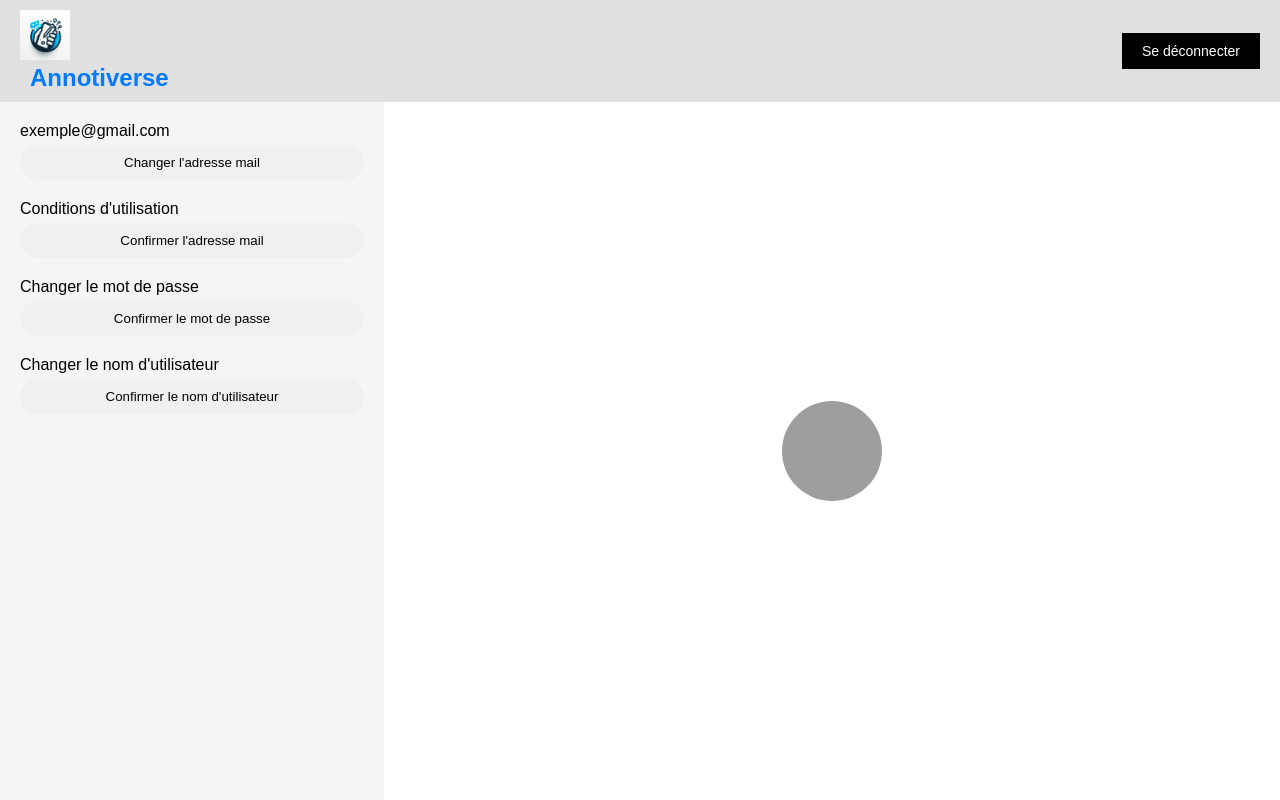
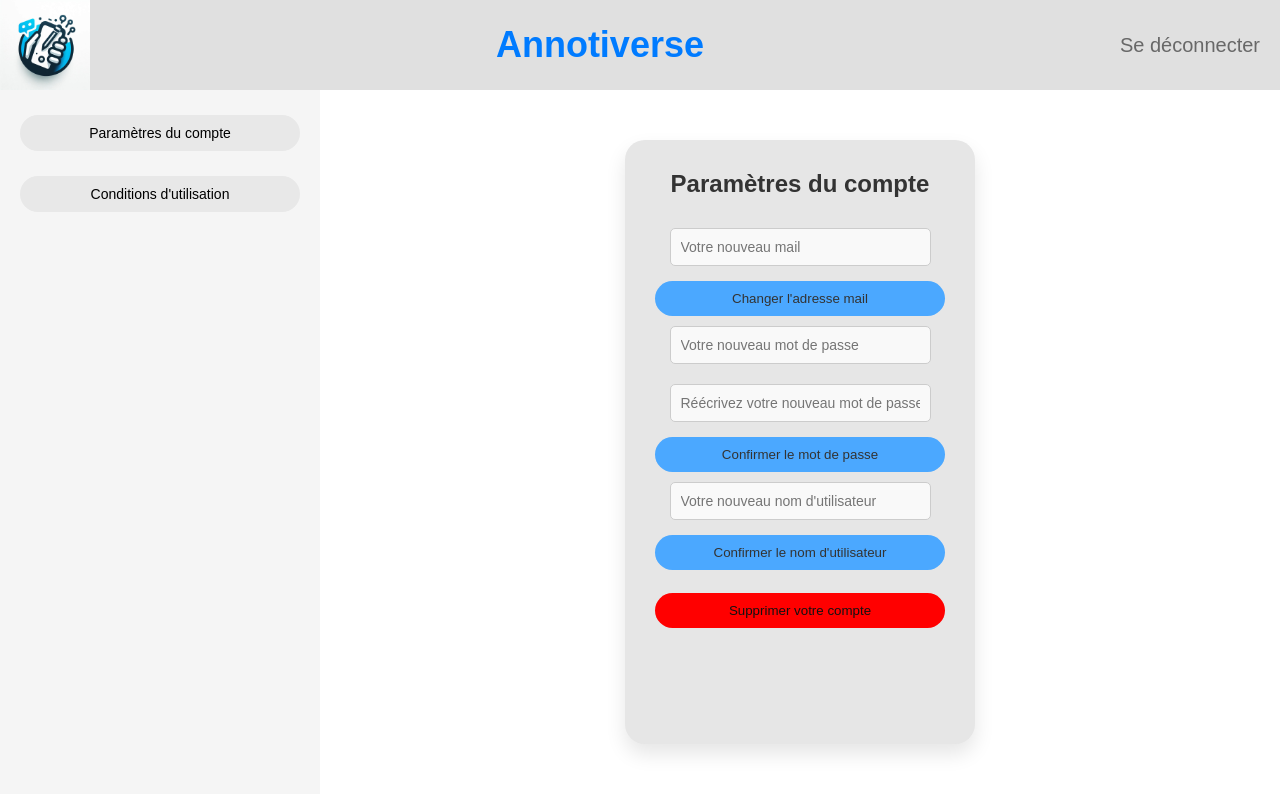
Before and after one commit to RyanBUTINFO/SAE-Annotation-Ryan-Ruben-Ivan-Enrike-Syphax-Yanis, a PHP site: page /Views/view_parametres.php in a window 1280 px wide. Run offline with PHP 8.4, Linux system fonts and the light colour scheme; grey boxes are pictures that could not be loaded.

Commit message:
Amélioration de la page de paramètres

```diff
--- a/Content/css/page_connexion.css
+++ b/Content/css/connexion.css
@@ -1,4 +1,4 @@
-/* style global dla mort */
+/* Style global */
 body {
   font-family: Arial, sans-serif;
   margin: 0;
--- a/Content/css/page_creation_compte.css
+++ b/Content/css/creation.css
@@ -29,7 +29,8 @@
 
 /* Champs d'entrée */
 form input[type="email"],
-form input[type="password"] {
+form input[type="password"],
+form input[type="text"] {
   width: 90%;
   padding: 10px;
   margin: 10px 0;
--- a/Content/css/parametre.css
+++ b/Content/css/parametre.css
@@ -8,7 +8,6 @@
 body {
     display: flex;
     flex-direction: column;
-    height: 100vh;
 }
 
 header {
@@ -16,37 +15,39 @@
     justify-content: space-between;
     align-items: center;
     background-color: #e0e0e0;
-    padding: 10px 20px;
+
 }
 
 header img {
-    height: 50px;
+    height: 90px;
 }
 
 header h1 {
     margin-left: 10px;
-    font-size: 24px;
+    font-size: 36px;
     color: #007BFF;
 }
 
 header .logout-button {
-    background-color: black;
-    color: white;
+    background-color: #e0e0e0;
+    color: #686868;
     padding: 10px 20px;
     border: none;
     cursor: pointer;
-    font-size: 14px;
+    font-size: 20px;
 }
 
 main {
     display: flex;
     flex: 1;
+    height: 100%;
 }
 
 .sidebar {
-    width: 30%;
+    width: 25%;
     background-color: #f5f5f5;
     padding: 20px;
+    height: 88vh;
 }
 
 .sidebar div {
@@ -57,23 +58,58 @@
     margin-top: 5px;
     padding: 10px;
     width: 100%;
-    background-color: #f0f0f0;
+    background-color: #e8e8e8;
+    border: none;
+    border-radius: 20px;
+    cursor: pointer;
+    font-size: 14px;
+}
+
+.content {
+    background-color: #e6e6e6;
+    border-radius: 20px;
+    padding: 30px;
+    text-align: center;
+    width: 350px;
+    box-shadow: 0 10px 20px rgba(0, 0, 0, 0.1);
+    margin: 50px auto;
+}
+
+form input {
+    width: 90%;
+    padding: 10px;
+    margin: 10px 0;
+    border: 1px solid #ccc;
+    border-radius: 5px;
+    font-size: 14px;
+    background-color: #f9f9f9;
+}
+
+.content div button {
+    margin-top: 5px;
+    padding: 10px;
+    width: 100%;
+    background-color: #4ba8ff;
+    color: #333;
     border: none;
     border-radius: 20px;
     cursor: pointer;
 }
 
-.content {
-    flex: 1;
-    display: flex;
-    justify-content: center;
-    align-items: center;
+.content h1 {
+    margin: 0 0 20px;
+    font-size: 24px;
+    font-weight: bold;
+    color: #333;
 }
 
-.content .avatar {
-    width: 100px;
-    height: 100px;
-    border-radius: 50%;
-    background-image: url('Content/img/avatar.png');
-    background-size: cover;
+.content div .delete {
+    margin-top: 5px;
+    padding: 10px;
+    width: 100%;
+    background-color: #ff0000;
+    color: #111;
+    border: none;
+    border-radius: 20px;
+    cursor: pointer;
 }
--- a/Views/view_creation.php
+++ b/Views/view_creation.php
@@ -6,13 +6,14 @@
   <title>Création de compte</title>
   <link rel="shortcut icon" href="Content/img/logo_onglet.png" type="image/x-icon">
   <link href="https://fonts.googleapis.com/css2?family=Roboto:wght@400;700&display=swap" rel="stylesheet">
-  <link rel="stylesheet" href="Content/css/page_creation_compte.css">
+  <link rel="stylesheet" href="Content/css/creation.css">
 </head>
 <body>
   <div class="signup-container">
     <h1>Création de compte</h1>
     <form id="signup-form" method="POST" action="?controller=compte&action=succes">
       <input type="email" placeholder="Votre adresse mail" id="email" name="email" required>
+      <input type="text" placeholder="Votre nom d'utilisateur" id="username" name="username" required>
       <input type="password" placeholder="Votre mot de passe" id="password" name="password" required>
       <input type="password" placeholder="Confirmer le mot de passe" id="confirm-password" name ="confirm-password" required>
       <div class="checkbox-container">
--- a/Views/view_parametres.php
+++ b/Views/view_parametres.php
@@ -3,39 +3,51 @@
 <head>
     <meta charset="UTF-8">
     <meta name="viewport" content="width=device-width, initial-scale=1.0">
-    <title>Annotiverse</title>
+    <title>Annotiverse - Paramètres</title>
     <link rel="shortcut icon" href="Content/img/logo_onglet.png" type="image/x-icon">
     <link rel="stylesheet" href="Content/css/parametre.css">
 </head>
 <body>
     <header>
-        <div class="logo-container">
-            <img src="Content/img/logo.jpg" alt="Logo Annotiverse">
-            <h1>Annotiverse</h1>
-        </div>
+        <img src="Content/img/logo.jpg" alt="Logo Annotiverse">
+        <h1>Annotiverse</h1>
         <button class="logout-button">Se déconnecter</button>
     </header>
     <main>
         <div class="sidebar">
             <div>
-                <p>exemple@gmail.com</p>
-                <button>Changer l'adresse mail</button>
+                <button>Paramètres du compte</button>
             </div>
             <div>
-                <p>Conditions d'utilisation</p>
-                <button>Confirmer l'adresse mail</button>
-            </div>
-            <div>
-                <p>Changer le mot de passe</p>
-                <button>Confirmer le mot de passe</button>
-            </div>
-            <div>
-                <p>Changer le nom d'utilisateur</p>
-                <button>Confirmer le nom d'utilisateur</button>
+                <button>Conditions d'utilisation</button>
             </div>
         </div>
         <div class="content">
-            <div class="avatar"></div>
+            <h1>Paramètres du compte</h1>
+            <form id="change-mail" method="POST" action="?controller=accueil&action=connecte">
+                <div>
+                <input type="email" placeholder="Votre nouveau mail" id="email" name="email" required></input>
+                    <button>Changer l'adresse mail</button>
+                </div>
+            </form>
+            <form id="change-password" method="POST" action="?controller=accueil&action=connecte">
+                <div>
+                    <input type="password" placeholder="Votre nouveau mot de passe" id="password" name="password" required></input>
+                    <input type="password" placeholder="Réécrivez votre nouveau mot de passe" id="confirm-password" name="confirm-password" required></input>
+                    <button>Confirmer le mot de passe</button>
+                </div>
+            </form>
+            <form id="change-username" method="POST" action="?controller=accueil&action=connecte">
+                <div>
+                    <input type="text" placeholder="Votre nouveau nom d'utilisateur" id="username" name="username" required>
+                    <button>Confirmer le nom d'utilisateur</button>
+                </div>
+            </form>
+            <form id="delete-account" method="POST" action="?controller=accueil">
+                <div>
+                    <br><button class="delete">Supprimer votre compte</button>
+                </div>
+            </form>
         </div>
     </main>
 </body>
```
